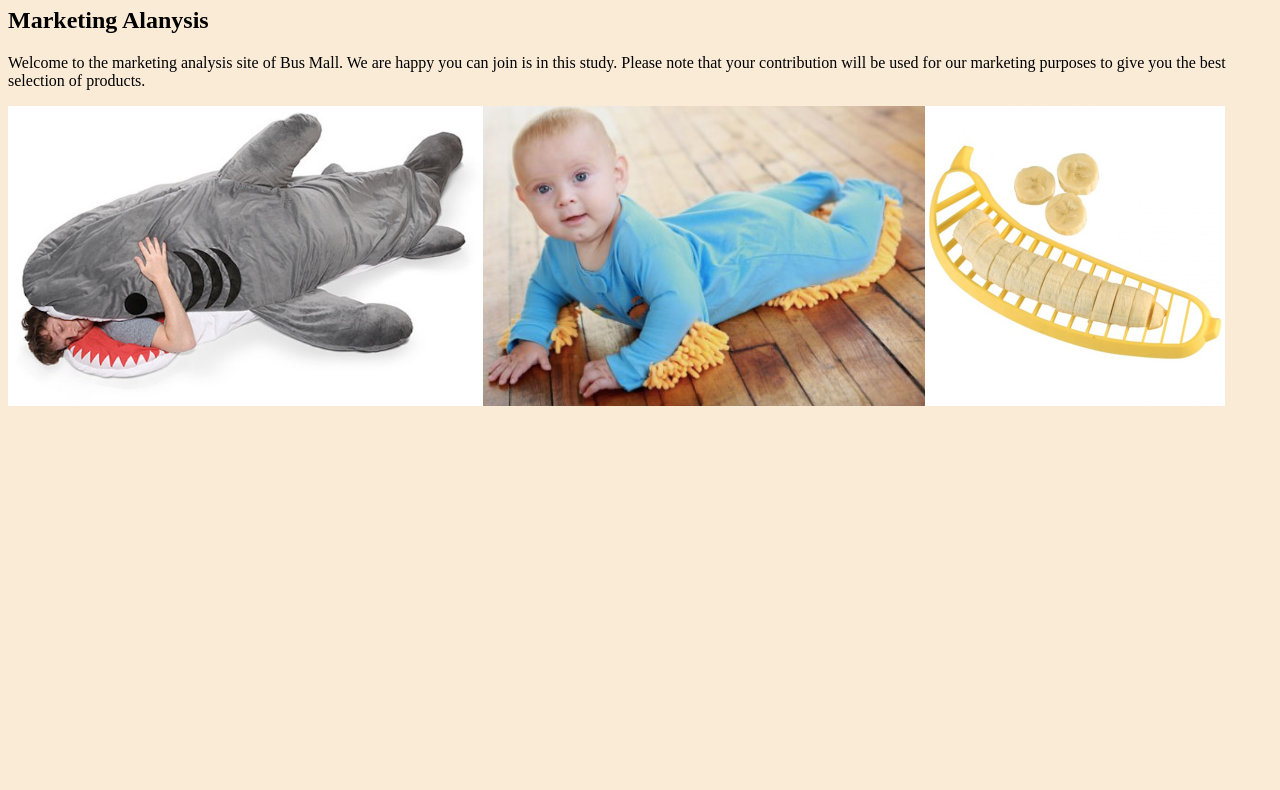
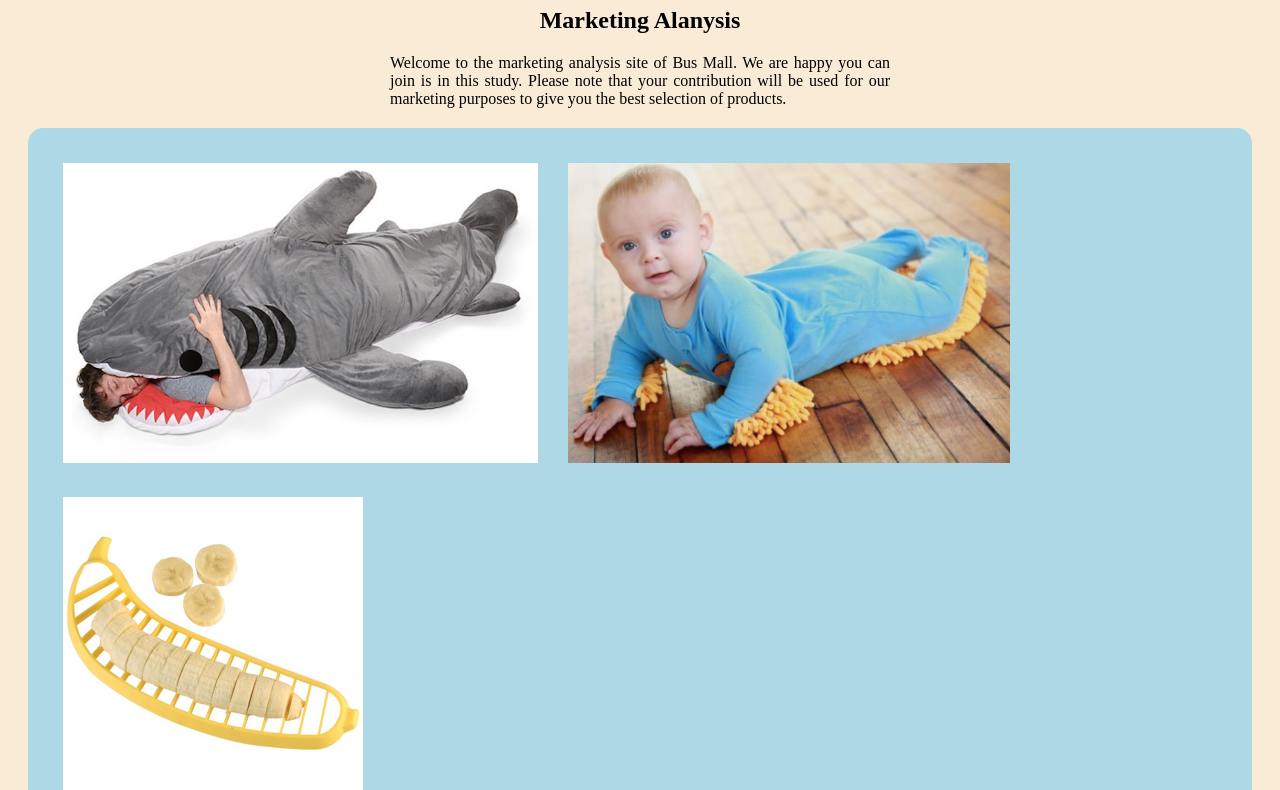
Before and after one commit to river-ceanne/bus-mall, a plain HTML site: page index.html in a window 1280 px wide. Shown: the part 73-863 px from the top of the page. Before the commit the page ends 800 px from the top, so only its background shows below. Drawn offline with Linux system fonts and the light colour scheme.

Commit message:
updates on JS and CSS event handler sep with show image func

```diff
--- a/app.js
+++ b/app.js
@@ -51,14 +51,16 @@ function showImagesOnView(){
   //clearing set of images
   imageView.innerHTML = '';
 
+  //generate 3 set of random indexes for images
   var threeImages = randomImage();
   console.table(threeImages);
 
+  //check if image-indexes are same as previous, else generate random again
   while(!checkFromPrev(threeImages)){
     threeImages = randomImage();
   }
 
-
+  //save current random image-index
   imagesPrev = threeImages;
   console.table(imagesPrev);
 
@@ -66,12 +68,23 @@ function showImagesOnView(){
     images[threeImages[i]].render();
   }
 
+}
+
+function clickedImage(e){
+
+  showImagesOnView();
+
+  console.log(e.target.id);
+
 
   clickTries--;
   console.log('Number of clicks left: ' + clickTries);
   if(clickTries < 0){
-    imageView.removeEventListener('click',showImagesOnView);
+    imageView.removeEventListener('click',clickedImage);
+    console.log('clickTries: ' + clickTries + ' - removedEventListener');
+
   }
+
 }
 
 //////IMAGES CONSTRUCTOR FUNCTION////////
@@ -91,6 +104,8 @@ Image.prototype.render = function(){
   imgEl.height = 300;
   imgEl.src = this.filepath;
   imageView.appendChild(imgEl);
+  this.views++;//this will track render count/views
+  console.log(this.id + ' views are ' + this.views);
 };
 
 //////MAIN CALLS//////////
@@ -119,4 +134,4 @@ new Image('wine-glass.jpg','wine-glass',0,0);
 console.log('Length of Images Array: ' + images.length);
 showImagesOnView();
 
-imageView.addEventListener('click',showImagesOnView);
+imageView.addEventListener('click',clickedImage);
--- a/index.html
+++ b/index.html
@@ -21,9 +21,13 @@
     </p>
 
 
-    <div id="image-selection">
+    <section id="image-selection">
         Select an image below:
-    </div>
+    </section>
+
+    <section id="scores">
+
+    </section>
 
 
     <script src="app.js"></script>
--- a/style.css
+++ b/style.css
@@ -1,7 +1,33 @@
 body {
     background-color: antiquewhite;
+
 }
 
 h1{
     font-size: 2em;
+    text-align: center;
 }
+
+h2 {
+    font-size: 1.5em;
+    text-align: center;
+}
+
+p {
+    text-align: justify;
+    width: 500px;
+    display: block;
+    margin-left: auto;
+    margin-right: auto;
+}
+
+section{
+    background: lightblue;
+    border-radius: 15px;
+    padding: 20px;
+    margin: 20px;
+}
+
+section img {
+    padding: 15px;
+}
```
